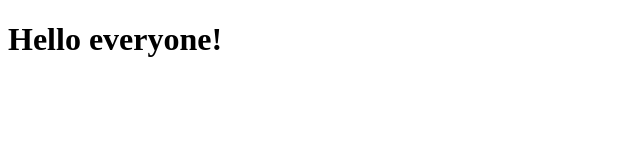
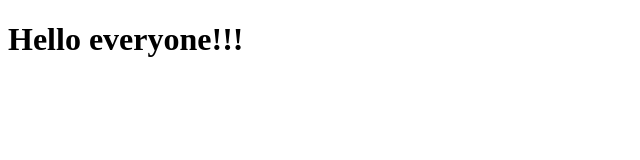
Before and after one commit to aayushiss/collab-project, a plain HTML site: page index.html in a window 1280 px wide. Shown: the full height of the page, 0-640 px from the left. Drawn offline with Linux system fonts and the light colour scheme.

Commit message:
Added extra exclamation marks to heading

```diff
--- a/index.html
+++ b/index.html
@@ -6,6 +6,6 @@
     <title>Collaboration!</title>
 </head>
 <body>
-    <h1>Hello everyone!</h1>
+    <h1>Hello everyone!!!</h1>
 </body>
 </html>
```
